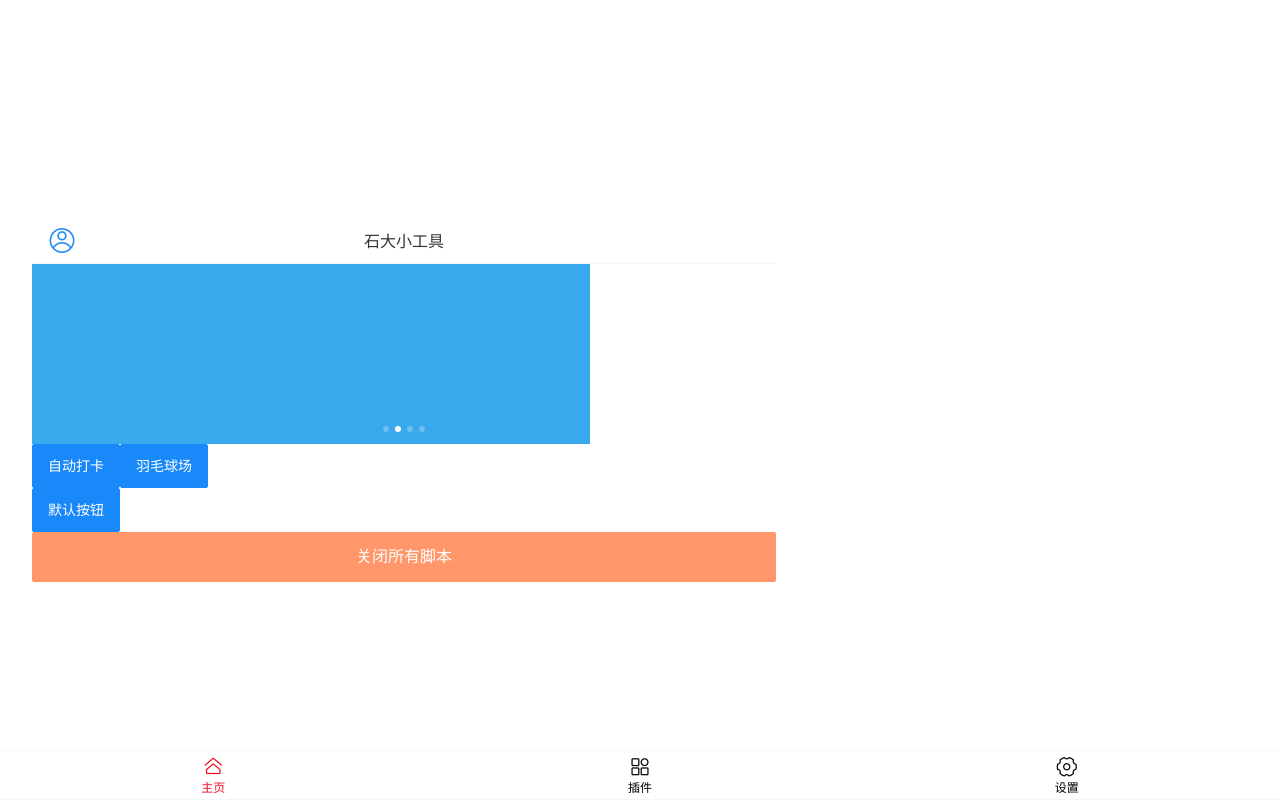
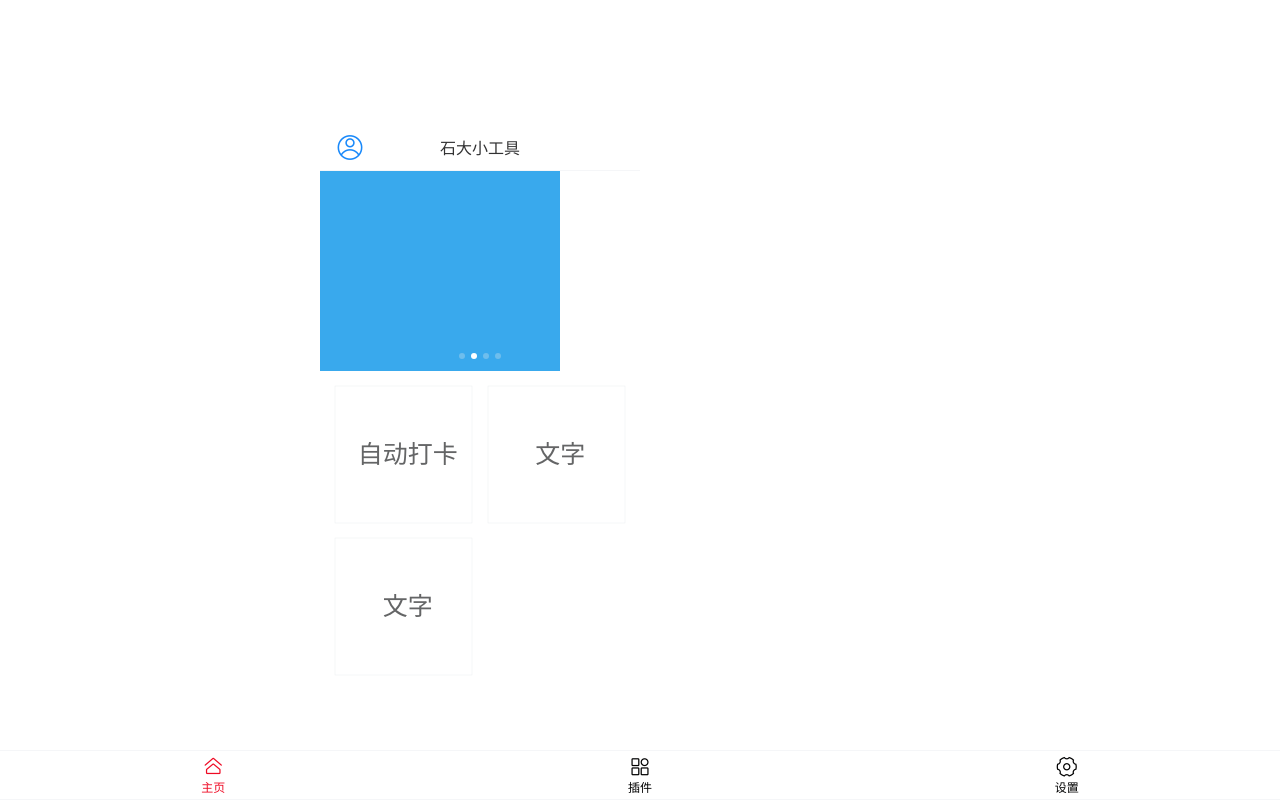
Before and after one commit to White8848/CUP-tools, a Vue app: page / in a window 1280 px wide. Built offline with nearby package versions, Linux system fonts and the light colour scheme.

Commit message:
添加了弹出层

```diff
--- a/src/App.vue
+++ b/src/App.vue
@@ -9,7 +9,7 @@ export default {
 </script>
 
 <template>
-  <div background="#ffffff">
+  <div>
     <van-tabbar v-model="active" active-color="#ee0a24" inactive-color="#000">
       <van-tabbar-item to="/" icon="home-o">主页</van-tabbar-item>
       <van-tabbar-item to="/Mod" icon="apps-o">插件</van-tabbar-item>
@@ -20,5 +20,8 @@ export default {
 </template>
 
 <style scoped>
-
+.van-tabbar .van-tabbar-item {
+  --van-grid-item-text-font-size: 25px;
+  --van-grid-item-content-active-color: rgba(114, 210, 255, 0.297);
+}
 </style>
--- a/src/components/Home.vue
+++ b/src/components/Home.vue
@@ -2,39 +2,50 @@
 export default {
     props: {
         report_but: 0
-    }
+    },
+    data() {
+        return {
+            show: false,
+        }
+    },
 };
 </script>
 
 <template>
     <van-nav-bar title="石大小工具">
         <template #left>
-            <van-icon name="user-circle-o" size="28" />
+            <van-icon name="user-circle-o" size="28" v-on:click="show=!show" />
         </template>
     </van-nav-bar>
+
+    <van-popup v-model:show="show" position="left" :style="{ height: '30%' }" />
+
     <van-swipe class="my-swipe" :autoplay="3000" indicator-color="white">
         <van-swipe-item>1</van-swipe-item>
         <van-swipe-item>2</van-swipe-item>
         <van-swipe-item>3</van-swipe-item>
         <van-swipe-item>4</van-swipe-item>
     </van-swipe>
-    <div>
-        <van-button v-on:click="autoReport" type="primary">自动打卡</van-button>
-        <van-button v-on:click="ymq" type="primary">羽毛球场</van-button>
-    </div>
-    <div>
-        <van-button type="primary">默认按钮</van-button>
-        <van-button v-on:click="closeAll" type="warning" size="large">关闭所有脚本</van-button>
-    </div>
-
+    <van-grid direction="horizontal" :column-num="2" :gutter="15" clickable square color="#ffffff">
+        <van-grid-item text="自动打卡" />
+        <van-grid-item text="文字" />
+        <van-grid-item text="文字" />
+    </van-grid>
 </template>
 
 <style scoped>
 .my-swipe .van-swipe-item {
     color: #fff;
     font-size: 0px;
-    line-height: 180px;
+    line-height: 200px;
     text-align: center;
     background-color: #39a9ed;
 }
+
+.van-grid .van-grid-item {
+    top: 15px;
+    --van-grid-item-text-font-size: 25px;
+    --van-grid-item-content-active-color: rgba(114, 210, 255, 0.297);
+
+}
 </style>
--- a/src/components/Mod.vue
+++ b/src/components/Mod.vue
@@ -11,9 +11,12 @@ export default {
 <template>
     <van-nav-bar title="插件" />
     <van-search v-model="value" shape="round" background="#4fc08d" placeholder="请输入搜索关键词" />
+    <van-pull-refresh v-model="isLoading" success-text="刷新成功" @refresh="onRefresh" style="min-height: 80vh;">
+        <p>刷新次数: {{ count }}</p>
+        <van-cell-group inset>
+            <van-cell title="单元格" value="内容" />
+            <van-cell title="单元格" value="内容" label="描述信息" />
+        </van-cell-group>
+    </van-pull-refresh>
 
-    <van-cell-group inset>
-        <van-cell title="单元格" value="内容" />
-        <van-cell title="单元格" value="内容" label="描述信息" />
-    </van-cell-group>
 </template>
```
Also changed, not shown: src/components/img/xiaohui.jpg (added).
